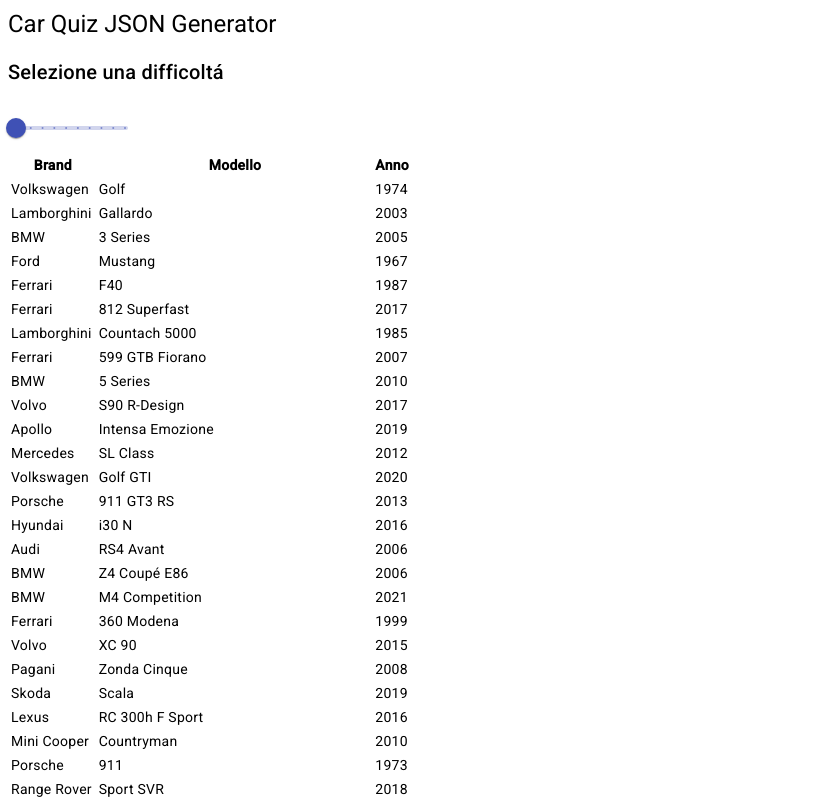
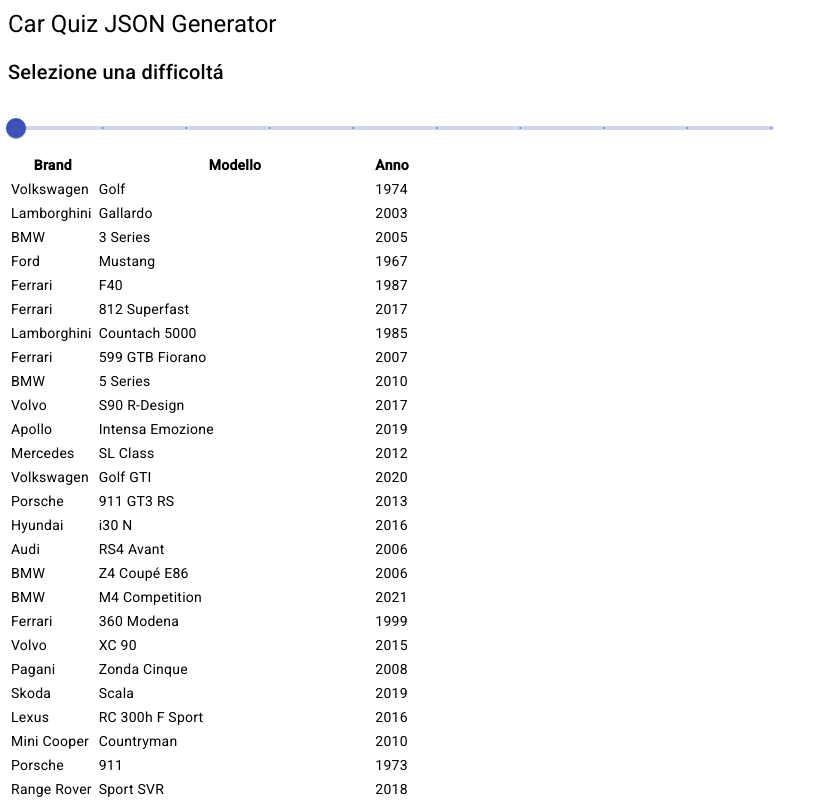
Before and after one commit to guessthecar/jsonGenerator, an Angular app in the folder CarQuizJsonTool/: page / in a window 1280 px wide. Shown: the top 800 px of the page, without its empty margins (0-831 px from the left). Built offline with nearby package versions, Linux system fonts and the light colour scheme.

Commit message:
slider funzionante

```diff
--- a/CarQuizJsonTool/src/app/app.component.html
+++ b/CarQuizJsonTool/src/app/app.component.html
@@ -4,7 +4,7 @@
 
     <h2> Selezione una difficoltá </h2>
 
-    <mat-slider showTickMarks min="1" max="10" step="1" value="1" discrete>
+    <mat-slider showTickMarks min="1" max="10" step="1" value="1" discrete (input)="onInputChange($event)">
       <input matSliderThumb>
     </mat-slider>
 
--- a/CarQuizJsonTool/src/app/app.component.scss
+++ b/CarQuizJsonTool/src/app/app.component.scss
@@ -0,0 +1,5 @@
+.mat-mdc-slider {
+
+    min-width: 60%;
+
+}
--- a/CarQuizJsonTool/src/app/app.component.ts
+++ b/CarQuizJsonTool/src/app/app.component.ts
@@ -31,4 +31,11 @@
   jsonResult: JSONResult = CarJson;
   carList: Car[] = this.jsonResult.result;
 
+  challengeLevel: number = 0;
+  onInputChange(event: Event) {
+
+    this.challengeLevel = (event.target as HTMLInputElement).valueAsNumber
+
+  }
+
 }
--- a/CarQuizJsonTool/src/styles.scss
+++ b/CarQuizJsonTool/src/styles.scss
@@ -1,2 +1 @@
 /* You can add global styles to this file, and also import other style files */
-@import 'app/app.component.scss';
```
